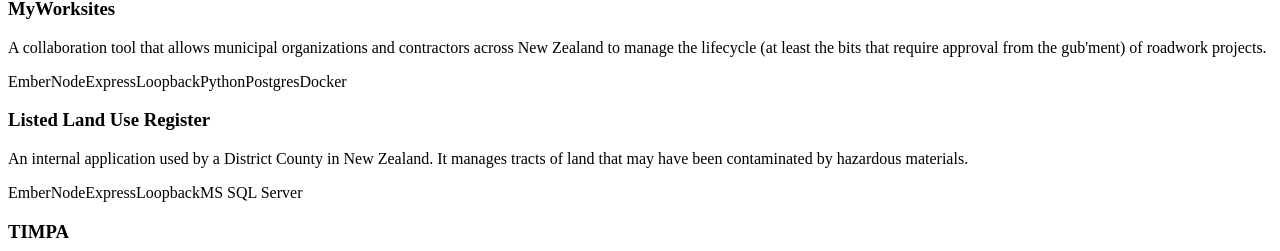
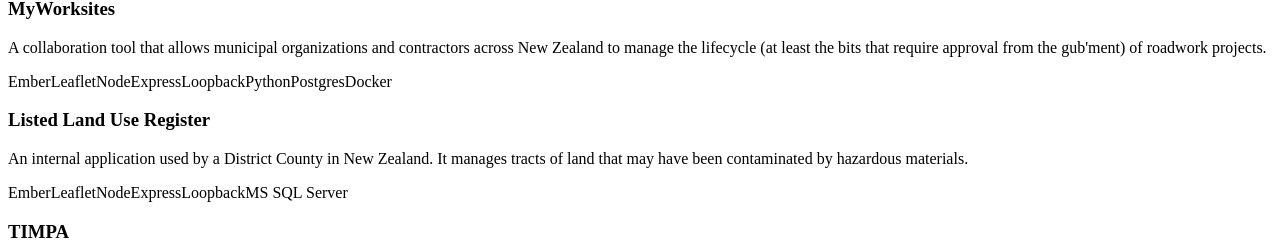
Before and after one commit to pnw/ptrck.io, a Gatsby site: page / in a window 1280 px wide. Shown: the part 205-456 px from the top of the page. Built offline with nearby package versions, Linux system fonts and the light colour scheme; Gatsby itself is replaced by a stand-in of ours.

Commit message:
Update tech lists

```diff
--- a/src/pages/index.js
+++ b/src/pages/index.js
@@ -33,7 +33,7 @@
                     to manage the lifecycle (at least the bits that require approval from the gub'ment)
                     of roadwork projects.
                 </p>
-                <TechList techs={['Ember', 'Node', 'Express', 'Loopback', 'Python', 'Postgres', 'Docker']}/>
+                <TechList techs={['Ember', 'Leaflet', 'Node', 'Express', 'Loopback', 'Python', 'Postgres', 'Docker']}/>
             </Entry>
 
             <Entry>
@@ -42,7 +42,7 @@
                     An internal application used by a District County in New Zealand.
                     It manages tracts of land that may have been contaminated by hazardous materials.
                 </p>
-                <TechList techs={['Ember', 'Node', 'Express', 'Loopback', 'MS SQL Server']}/>
+                <TechList techs={['Ember', 'Leaflet', 'Node', 'Express', 'Loopback', 'MS SQL Server']}/>
             </Entry>
 
             <Entry>
```
